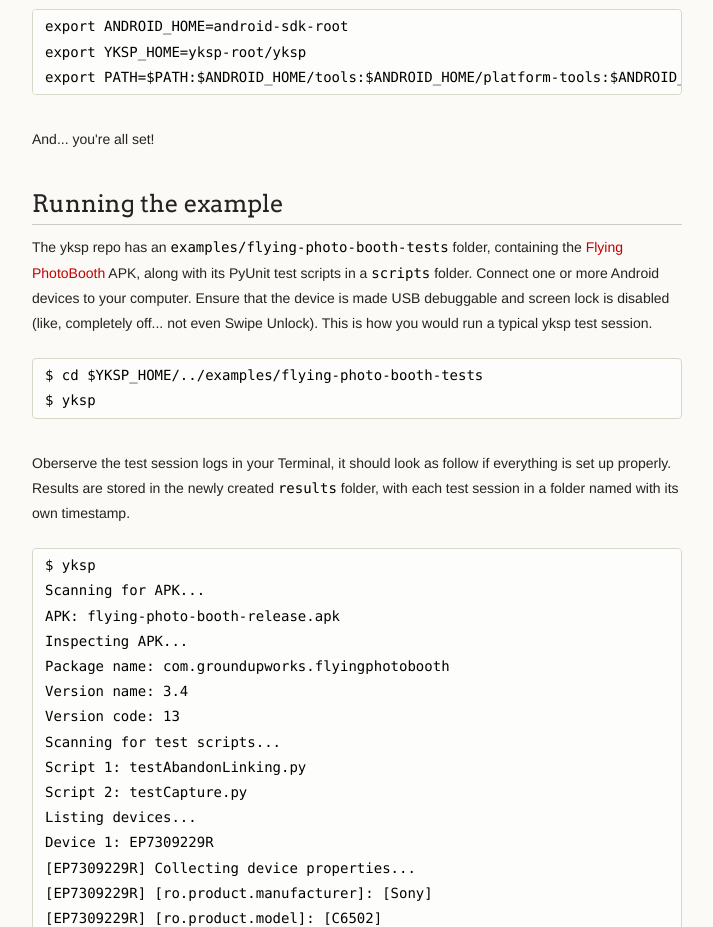
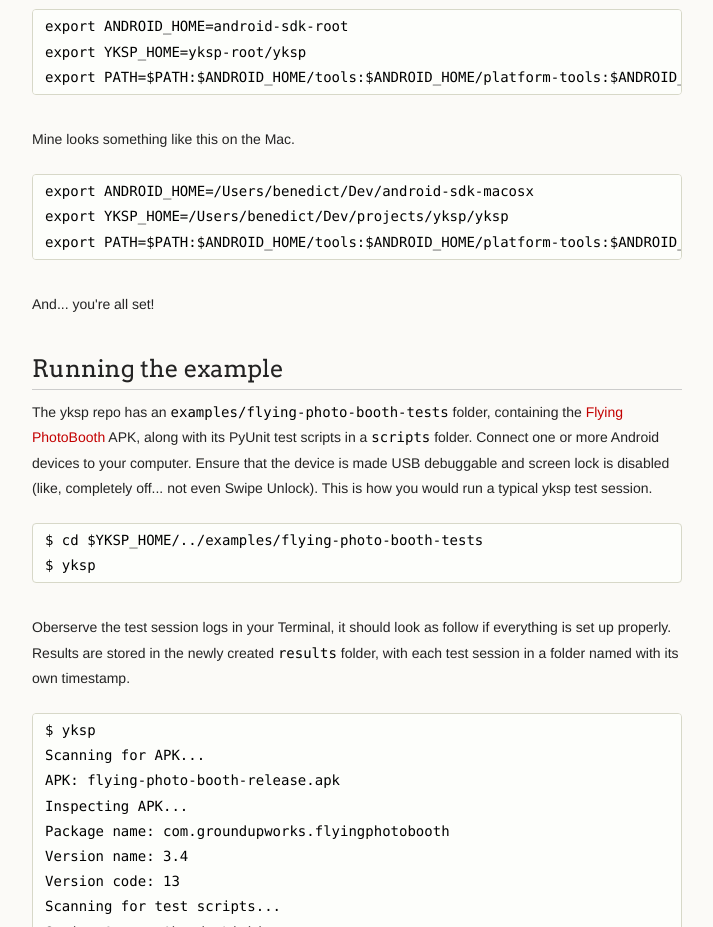
Before and after one commit to groundupworks/yksp, a plain HTML site: page index.html in a window 1280 px wide. Shown: the part 1980-2907 px from the top of the page, without its empty margins (278-991 px from the left). Drawn offline with Linux system fonts and the light colour scheme.

```diff
--- a/index.html
+++ b/index.html
@@ -112,6 +112,13 @@ $ git submodule update
 <pre><code>export ANDROID_HOME=android-sdk-root
 export YKSP_HOME=yksp-root/yksp
 export PATH=$PATH:$ANDROID_HOME/tools:$ANDROID_HOME/platform-tools:$ANDROID_HOME/build-tools/build-tools-version:$YKSP_HOME
+</code></pre>
+
+<p>Mine looks something like this on the Mac.</p>
+
+<pre><code>export ANDROID_HOME=/Users/benedict/Dev/android-sdk-macosx
+export YKSP_HOME=/Users/benedict/Dev/projects/yksp/yksp
+export PATH=$PATH:$ANDROID_HOME/tools:$ANDROID_HOME/platform-tools:$ANDROID_HOME/build-tools/20.0.0:$YKSP_HOME
 </code></pre>
 
 <p>And... you're all set!</p>
```
Also changed, not shown: params.json (+1 -1 lines).
